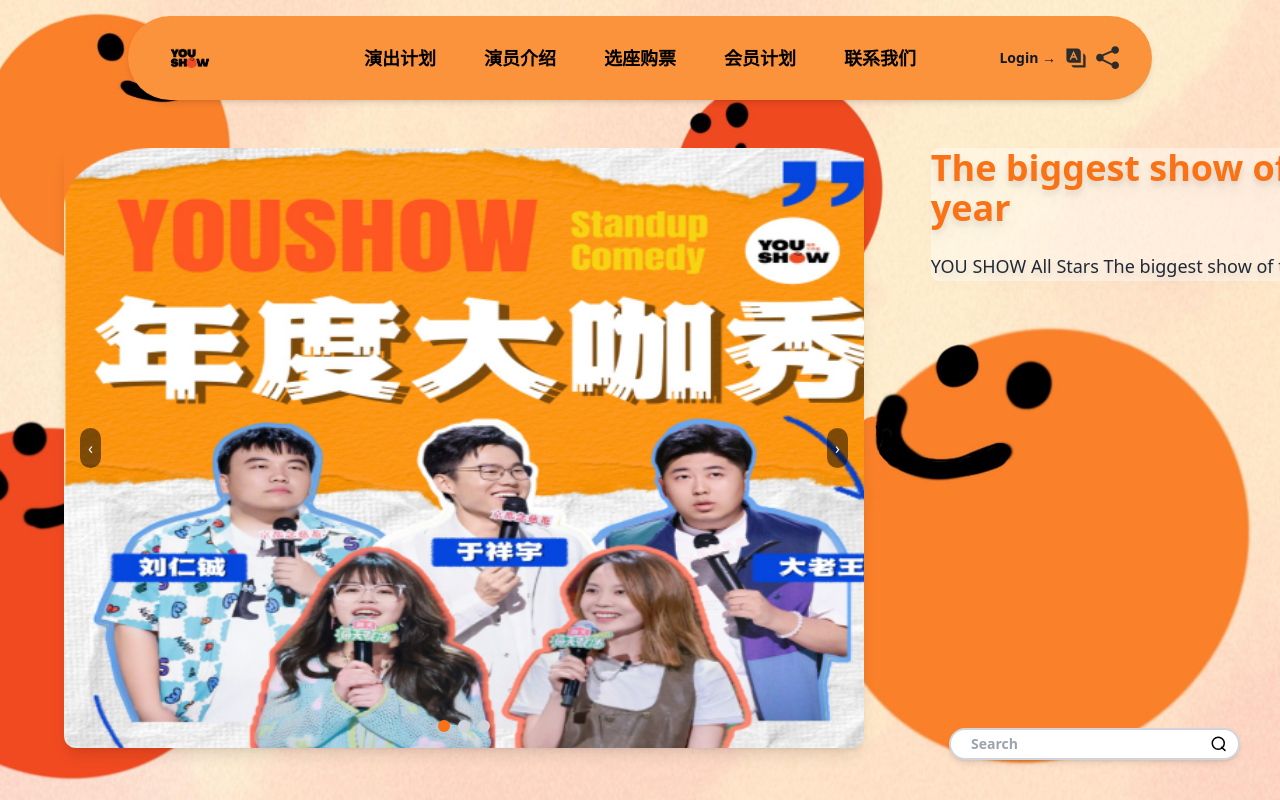
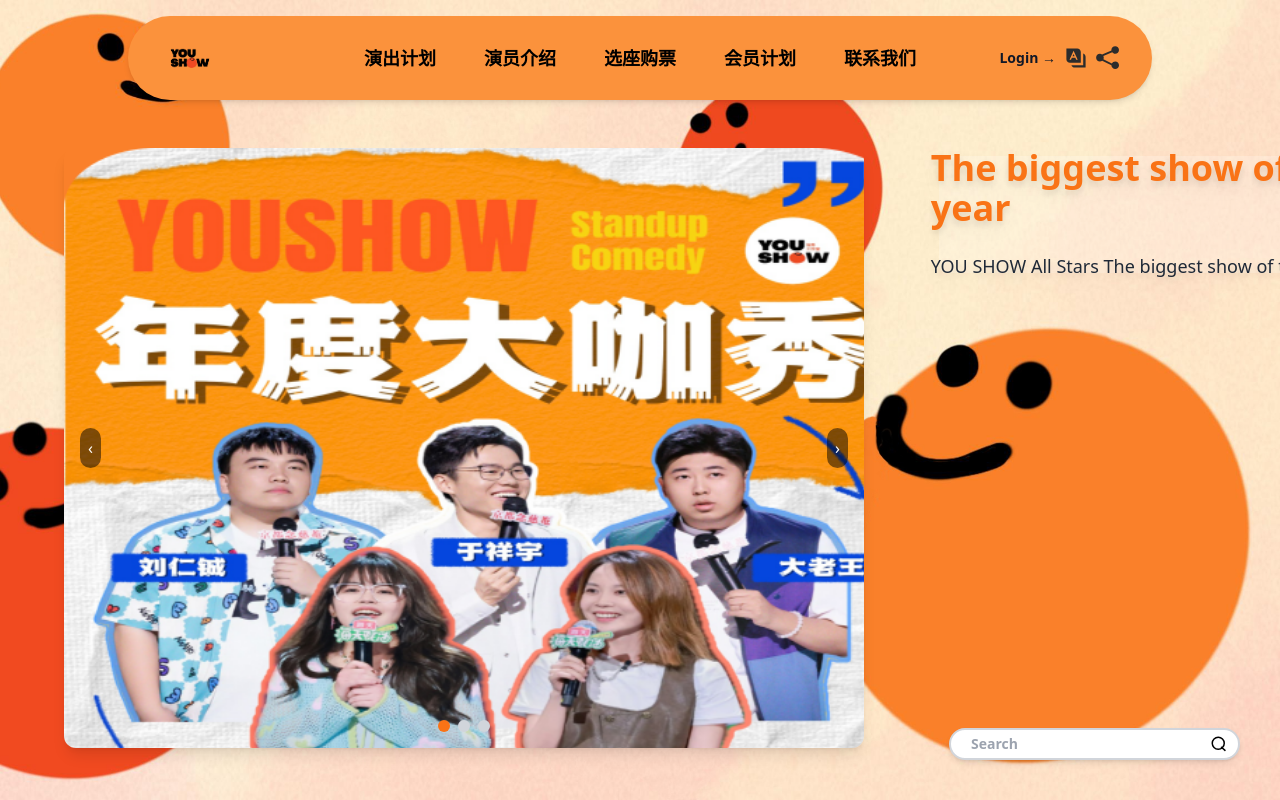
Before and after one commit to 0wenshi/youshow, a React (Vite) app: page /homepage in a window 1280 px wide. Shown: the top 800 px of the page. Built offline with nearby package versions, Linux system fonts and the light colour scheme.

Commit message:
Update Description

```diff
--- a/src/views/HomePage/components/RotatingSlides.jsx
+++ b/src/views/HomePage/components/RotatingSlides.jsx
@@ -97,7 +97,7 @@
 
     {/* Description Section */}
     <div className="w-1/3 pl-18 relative">
-      <div className="absolute inset-0 bg-white bg-opacity-40 rounded-lg"></div>
+      <div className="absolute inset-2 bg-white bg-opacity-20 rounded-lg"></div>
       <div className="relative z-10">
         <h2 className="text-4xl font-bold text-orange-500 mb-6 drop-shadow-lg">
           {slides[currentIndex].title}
@@ -109,7 +109,6 @@
     </div>
   </div>
 </div>
-
   );
 }
 
```
